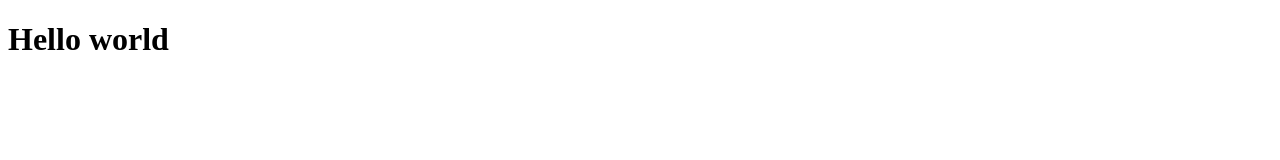
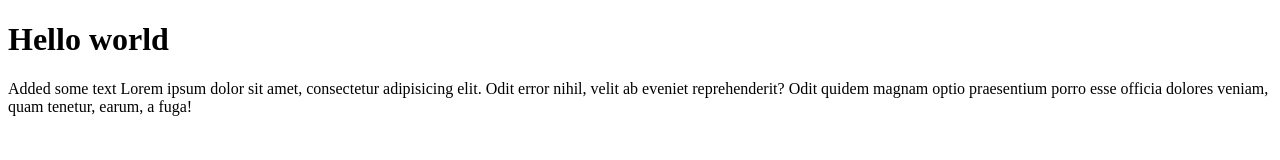
Before and after one commit to Shumailakayani06/Test, a plain HTML site: page index.html in a window 1280 px wide. Drawn offline with Linux system fonts and the light colour scheme.

Commit message:
Added some text

```diff
--- a/index.html
+++ b/index.html
@@ -7,5 +7,6 @@
 </head>
 <body>
     <h1>Hello world</h1>
+    <p>Added some text Lorem ipsum dolor sit amet, consectetur adipisicing elit. Odit error nihil, velit ab eveniet reprehenderit? Odit quidem magnam optio praesentium porro esse officia dolores veniam, quam tenetur, earum, a fuga!</p>
 </body>
 </html>
```
